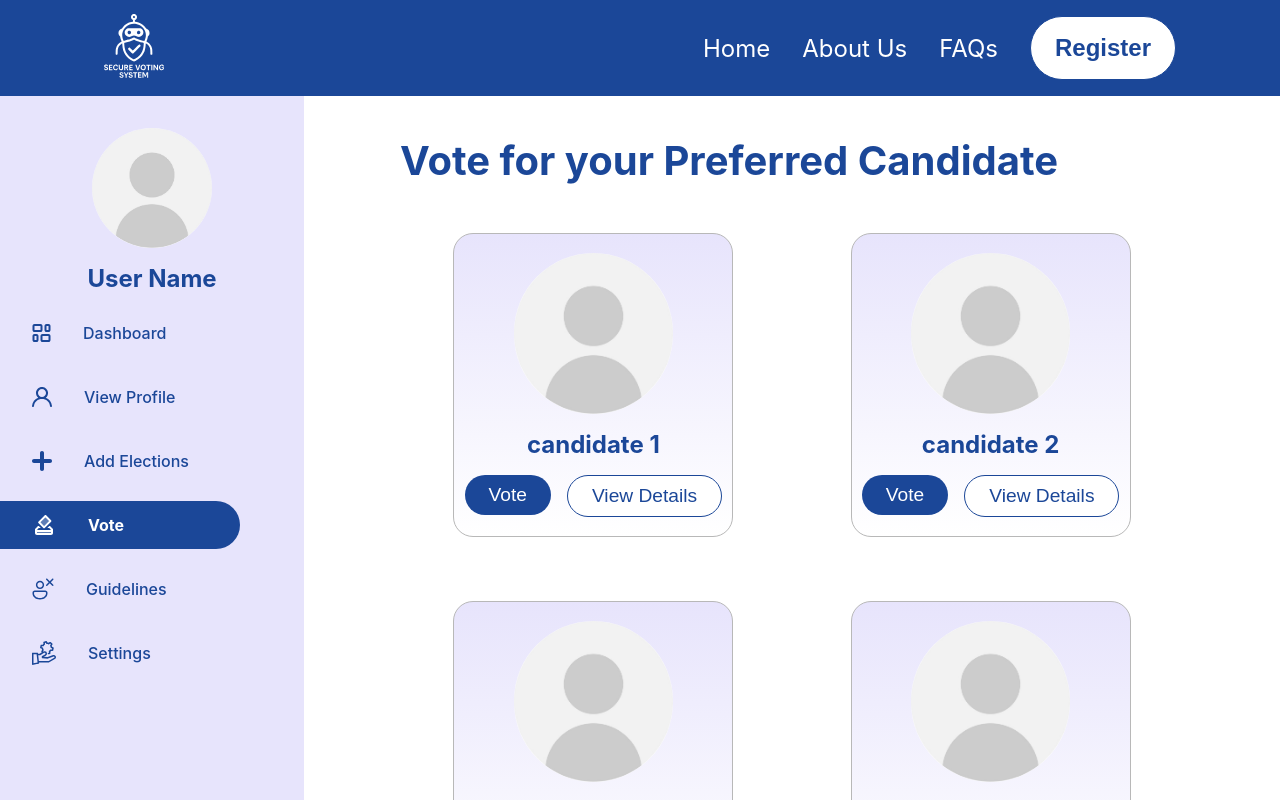
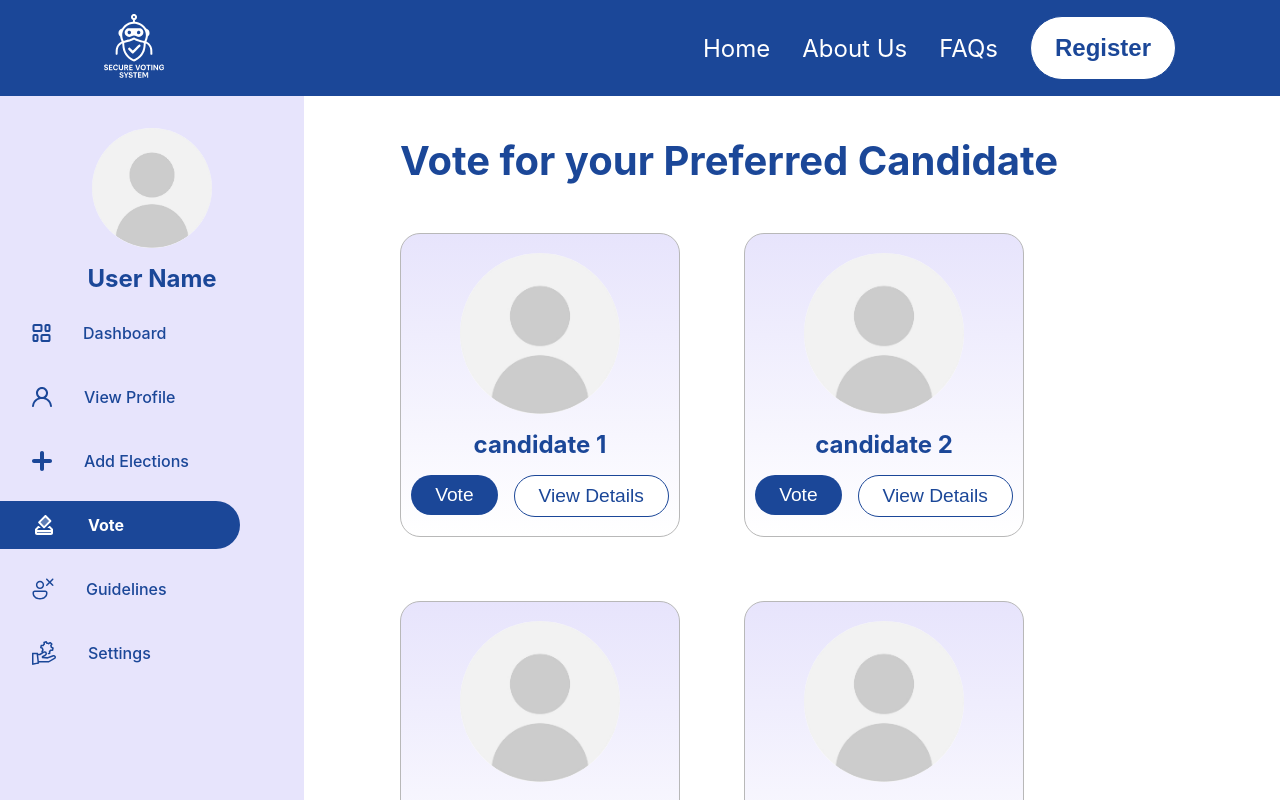
Before and after one commit to Houssien-Zeineddine/secure_remote_voting_system, a React (Vite) app in the folder client/: page /candidates in a window 1280 px wide. Shown: the top 800 px of the page. Built offline with nearby package versions, Linux system fonts and the light colour scheme.

Commit message:
fixed the candidates card aligning

```diff
--- a/client/src/pages/Candidates/VoteForCandidate/style.css
+++ b/client/src/pages/Candidates/VoteForCandidate/style.css
@@ -14,7 +14,7 @@
 
 .candidates-cards-container {
     display: flex;
-    justify-content: space-evenly;
+    justify-content: flex-start;
     flex-wrap: wrap;
     gap: 4rem;
 }
```
